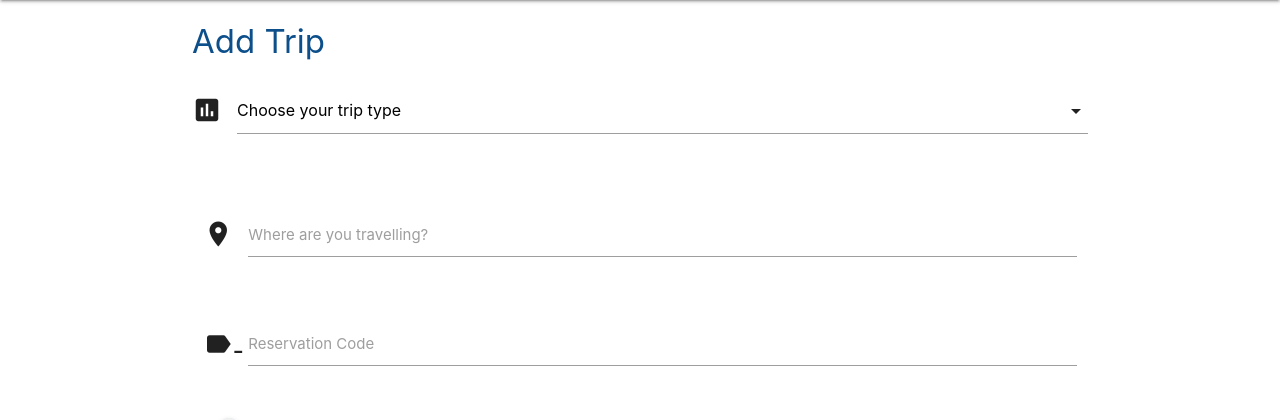
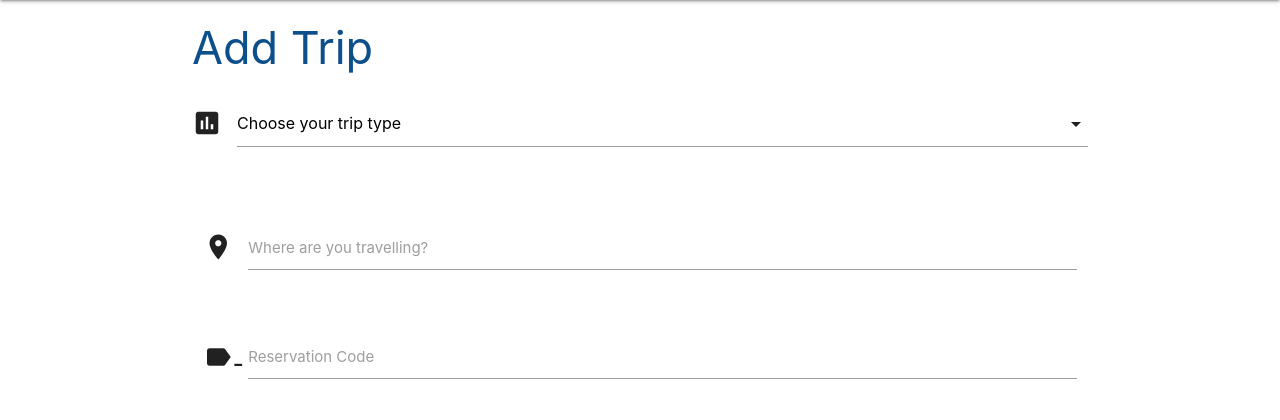
Before and after one commit to Maja-Jer/travel-o-rama, a Flask app: page /add_trip in a window 1280 px wide. Shown: the part 64-484 px from the top of the page. Run offline with Flask 2, Linux system fonts and the light colour scheme; data that the repository does not hold is empty; some libraries are stand-ins or nearby versions.

Commit message:
updated collapsible header in trips.html with font size and colour

```diff
--- a/static/css/style.css
+++ b/static/css/style.css
@@ -4,10 +4,14 @@
 }
 
 h4 {
-    font-size: 2.2rem;
+    font-size: 3rem;
     color: #0D4F8B;
 }
 
+.collapsible-header {
+    font-size: 24px;
+    color: #0D4F8B;
+}
 .btn_small {
     height: 40px;
     width: 80px;
```
